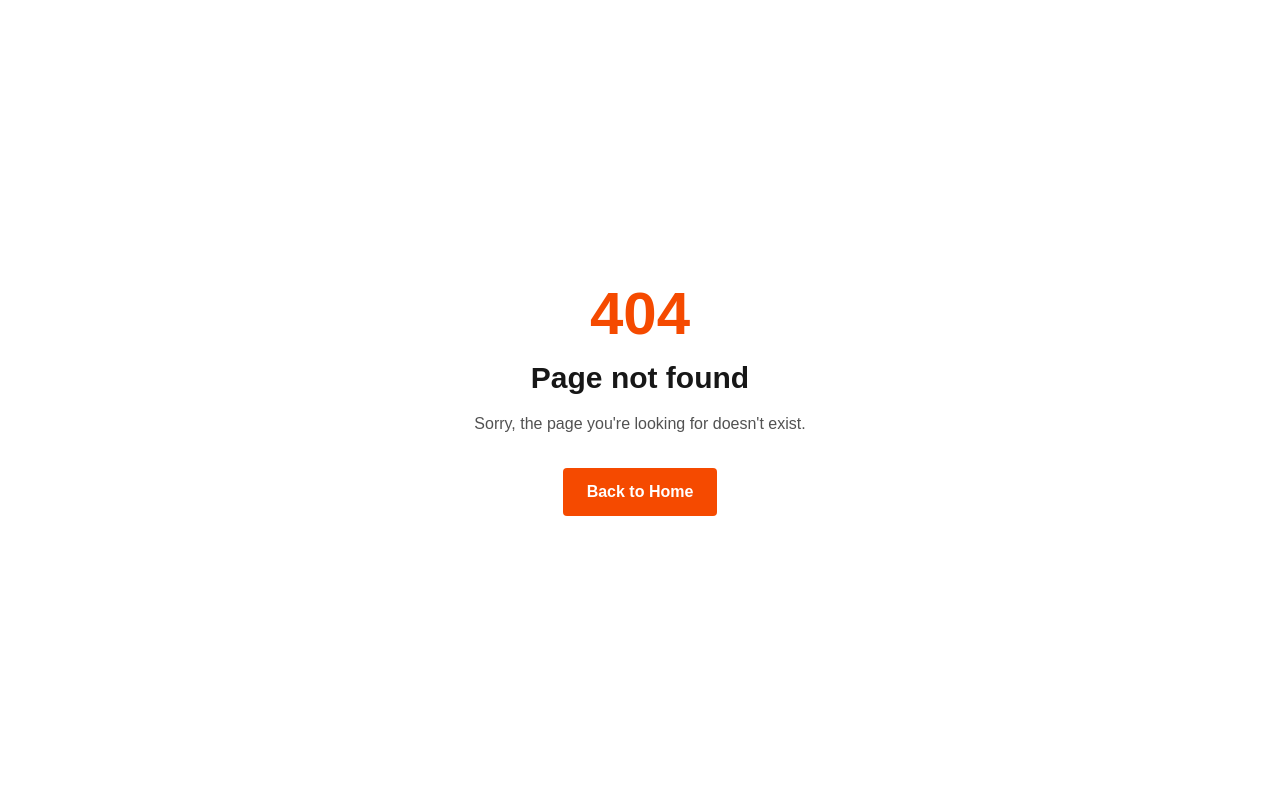
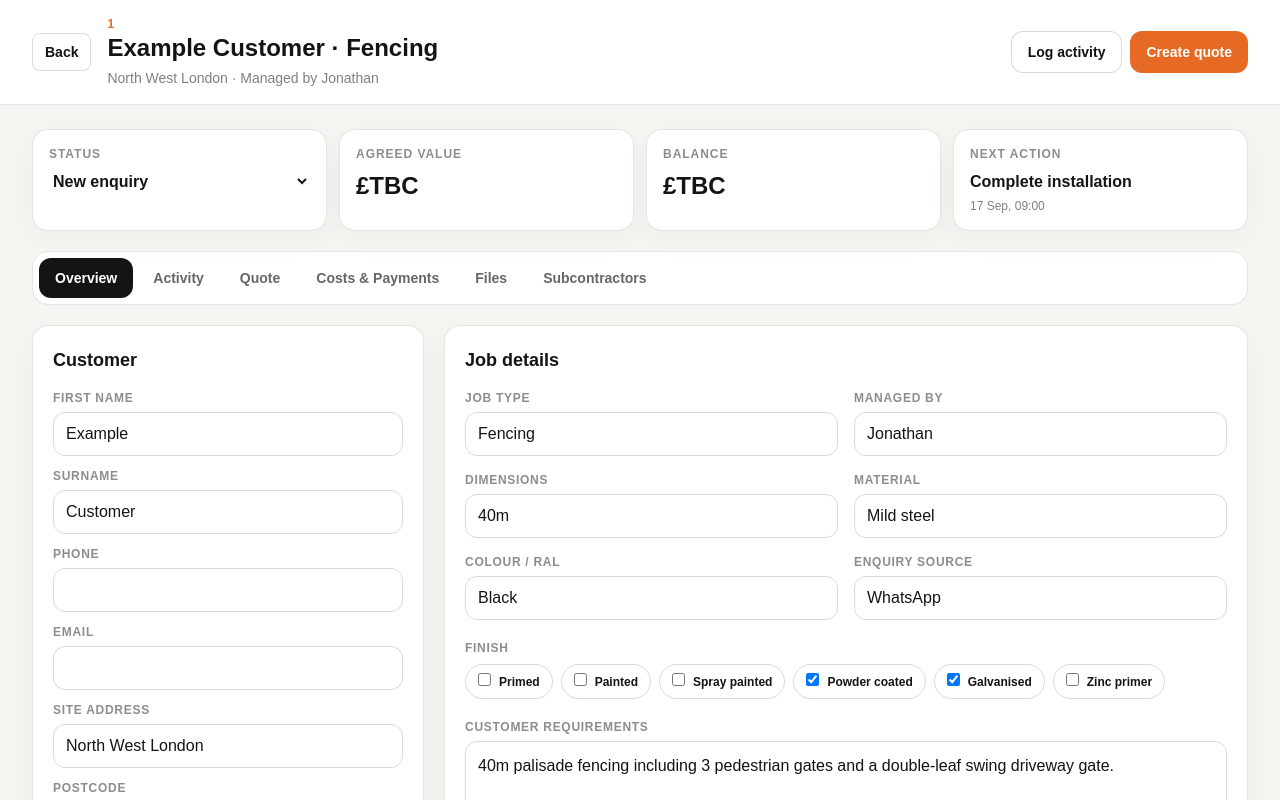
Before and after one commit to MarkDiamant/mjmetal, a Next.js app: page /admin/jobs/1 in a window 1280 px wide. Before the commit this address had no page. Shown: the top 800 px of the page. Built offline with nearby package versions, Linux system fonts and the light colour scheme.

Commit message:
Add job detail route

```diff
--- /dev/null
+++ b/app/admin/jobs/[reference]/page.tsx
@@ -0,0 +1,6 @@
+import JobDetail from "@/components/admin/JobDetail";
+
+export default async function JobPage({ params }: { params: Promise<{ reference: string }> }) {
+  const { reference } = await params;
+  return <JobDetail reference={reference.toUpperCase()} />;
+}
```
